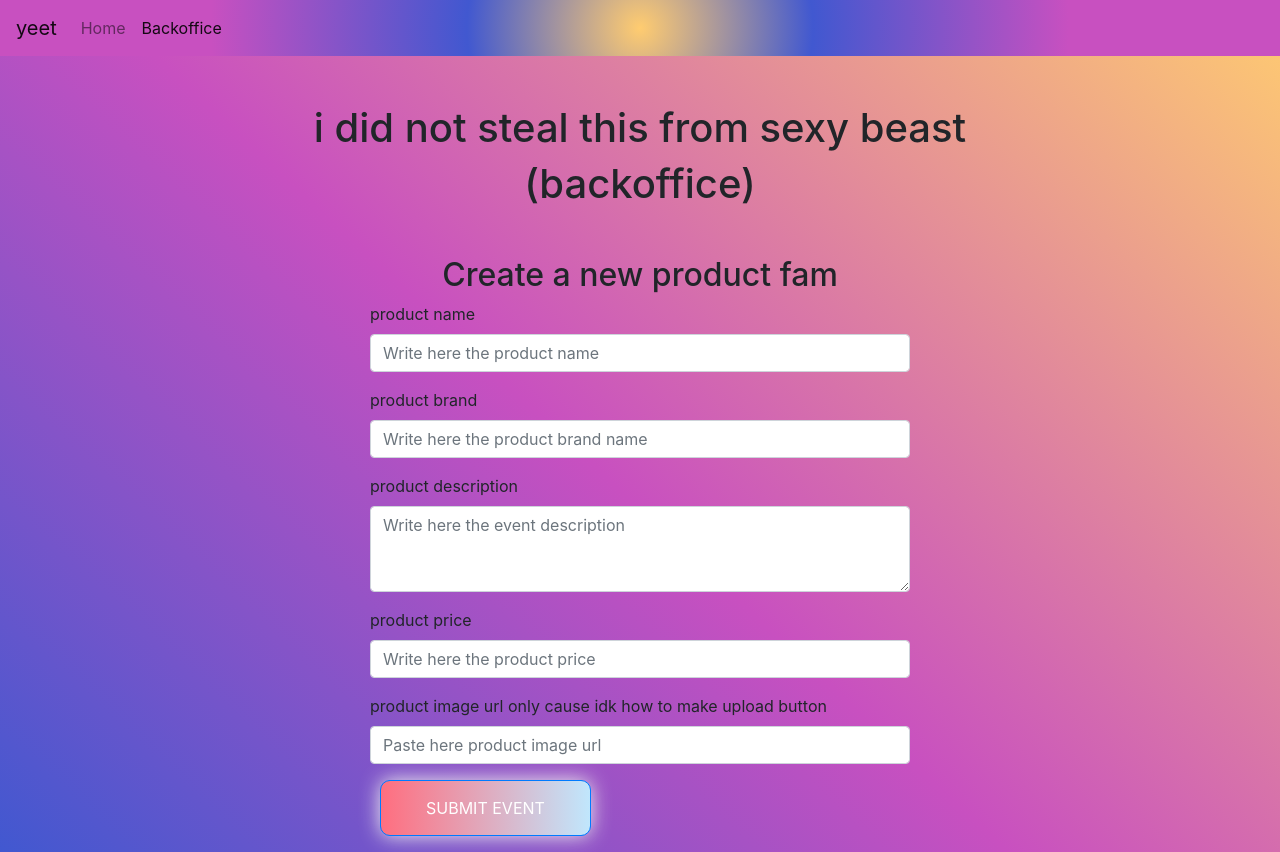
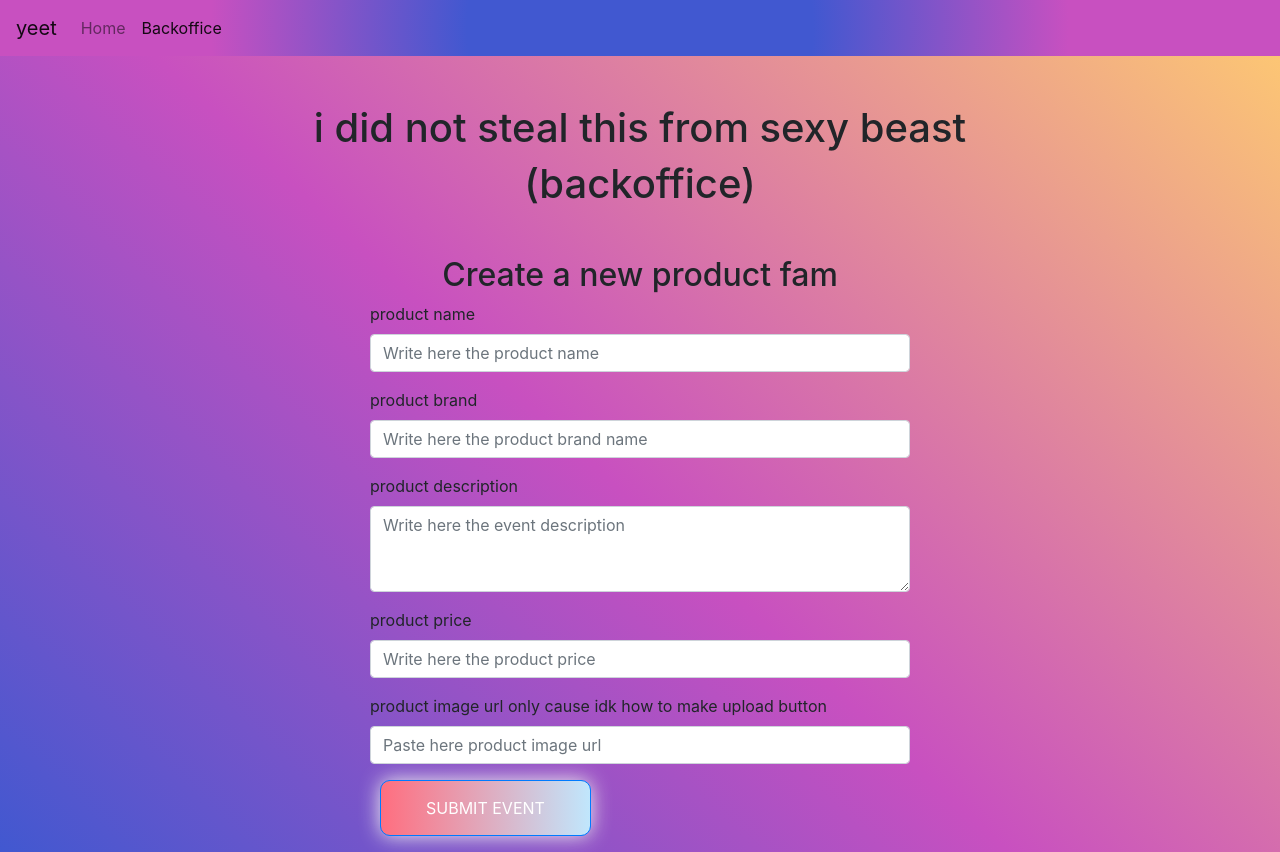
Before and after one commit to AriiMe/Strive-M3, a plain HTML site: page Day8/yeetoffice.html in a window 1280 px wide. Drawn offline with nearby package versions, Linux system fonts and the light colour scheme.

Commit message:
bit updated colors

```diff
--- a/Day8/yeetoffice.html
+++ b/Day8/yeetoffice.html
@@ -19,10 +19,9 @@
     />
     <style>
       nav {
-        background: rgb(255, 204, 112);
+        background: rgb(65, 88, 208);
         background: radial-gradient(
           circle,
-          rgba(255, 204, 112, 1) 0%,
           rgba(65, 88, 208, 1) 27%,
           rgba(200, 80, 192, 1) 67%
         );
```
Also changed, not shown: Day8/yeet.html (+4 -1 lines).
